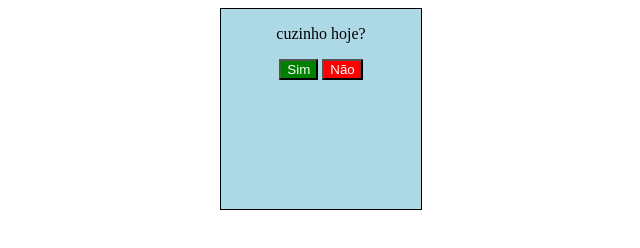
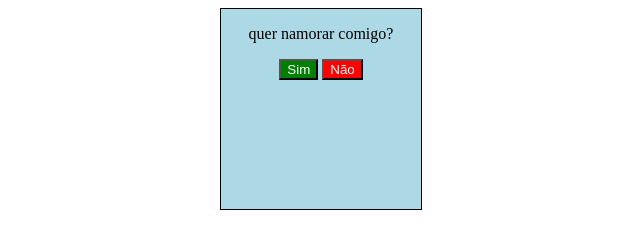
Before and after one commit to brunofilhoo/ser-se, a plain HTML site: page index.html in a window 1280 px wide. Shown: the full height of the page, 319-959 px from the left. Drawn offline with Linux system fonts and the light colour scheme.

Commit message:
Update index.html

```diff
--- a/index.html
+++ b/index.html
@@ -8,7 +8,7 @@
   </head>
   <body>
     <div class="box">
-      <p>cuzinho hoje?</p>
+      <p>quer namorar comigo?</p>
       <button id="Sim">Sim</button>
       <button id="Não">Não</button>
     </div>
```
